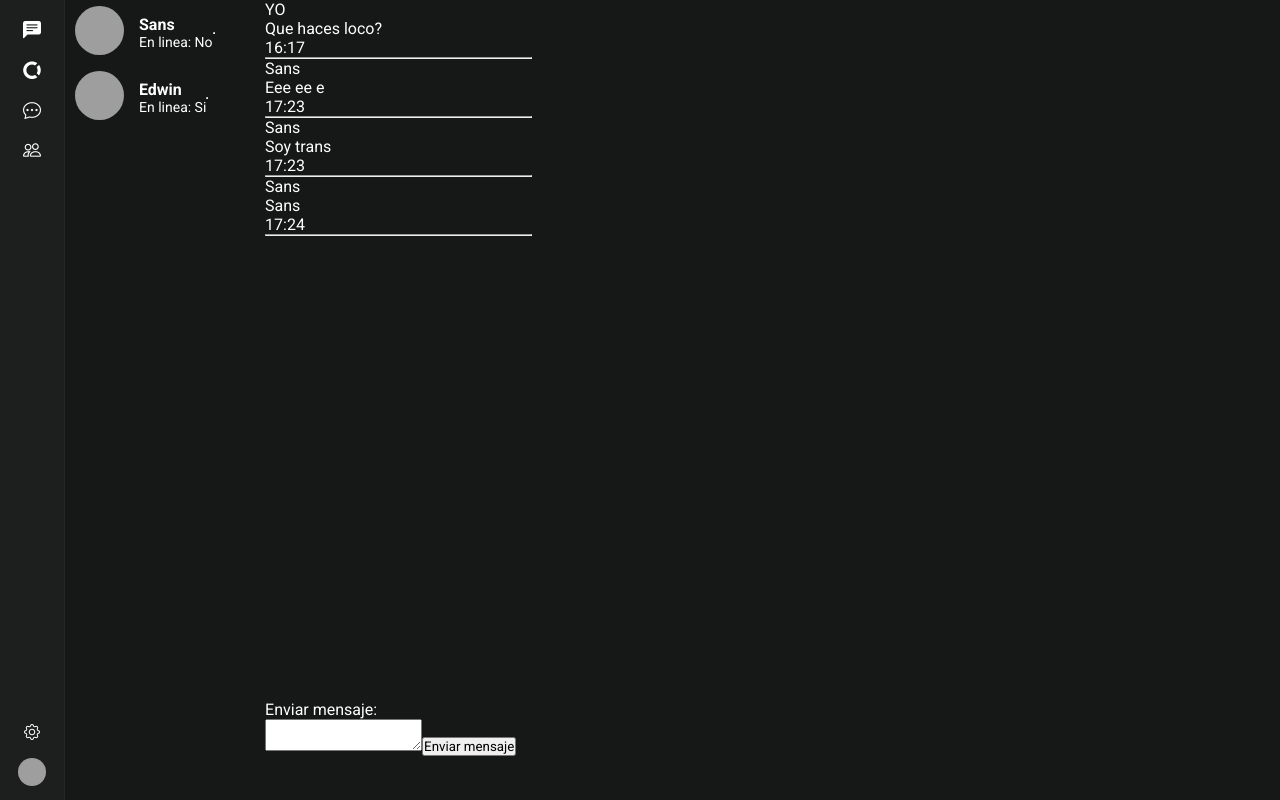
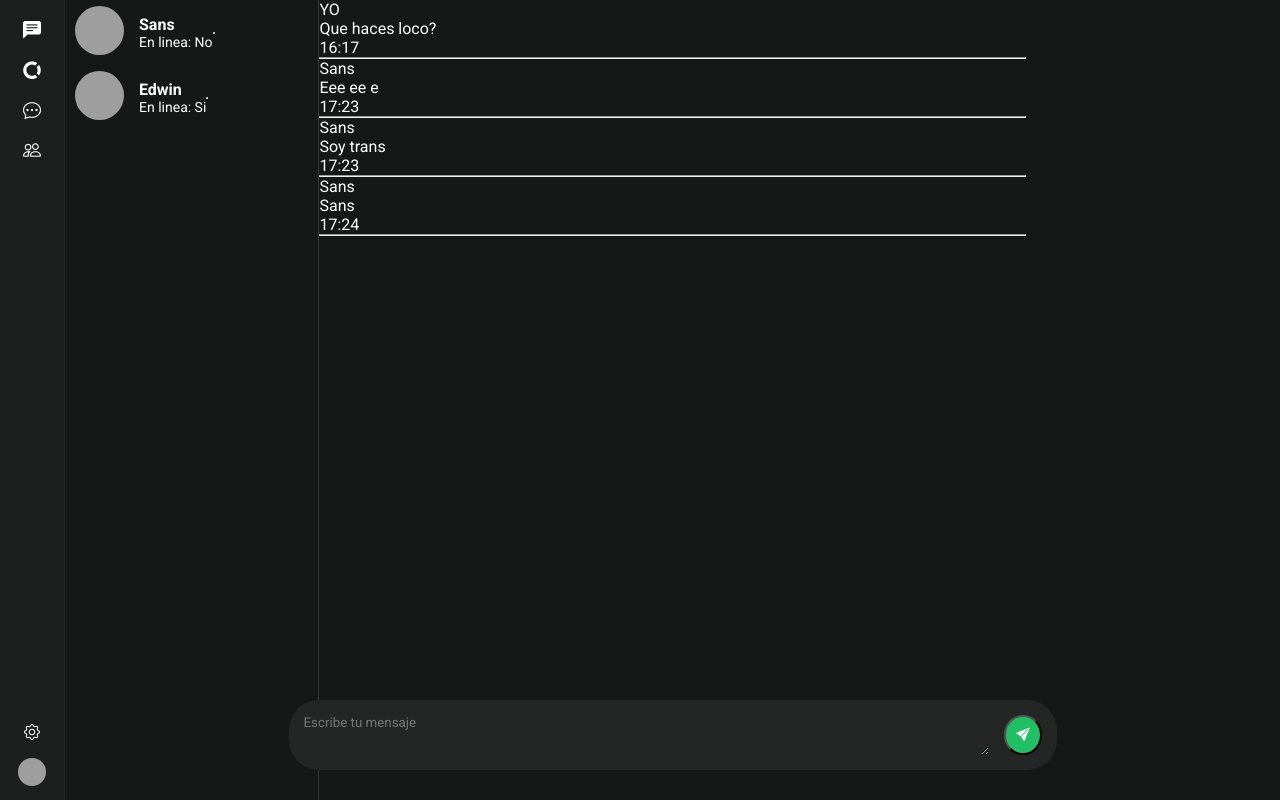
Before and after one commit to DalilaParis/UTN_TPfinal, a React (Vite) app: page /contacto/1 in a window 1280 px wide. Built offline with nearby package versions, Linux system fonts and the light colour scheme; grey boxes are pictures that could not be loaded.

Commit message:
Agregue mas estilos

```diff
--- /dev/null
+++ b/src/Components/NewMessageForm/NewMessageForm.css
@@ -0,0 +1,36 @@
+@import url("https://cdn.jsdelivr.net/npm/bootstrap-icons@1.13.1/font/bootstrap-icons.min.css");
+
+.button-send{
+    text-decoration: none;
+    background-color: rgb(33, 191, 99);
+    height: 40px;
+    width: 40px;
+    border-radius: 50%;
+}
+
+.bi-send-fill{
+    color:black;
+}
+
+textarea{
+    text-decoration: none;
+    background: none;
+    width: 100%;
+    border: none;
+    align-items: center;
+    color: white;
+}
+
+label{
+    display: none;
+}
+
+.message-form{
+    display: flex;
+    flex-direction: row;
+    width: 100%;
+    background-color: rgb(36, 38, 38);
+    padding: 15px;
+    border-radius: 30px;
+    gap: 15px;
+}
--- a/src/Components/NewMessageForm/NewMessageForm.jsx
+++ b/src/Components/NewMessageForm/NewMessageForm.jsx
@@ -1,5 +1,6 @@
 import React, { useContext } from 'react'
 import { ContactListContext } from '../../Context/ContactListContext'
+import "./NewMessageForm.css"
 
 const NewMessageForm = (props) => {
     console.log(useContext(ContactListContext))
@@ -15,10 +16,10 @@ const NewMessageForm = (props) => {
 
     return (
 
-        <form onSubmit={handleSubmit}>
-            <label htmlFor="mensaje">Enviar mensaje:</label>
-            <textarea id='mensaje' name='mensaje'  />
-            <button>Enviar mensaje</button>
+        <form onSubmit={handleSubmit} class="message-form">
+            <label htmlFor="mensaje">Escribe tu mensaje</label>
+            <textarea id='mensaje' name='mensaje' placeholder='Escribe tu mensaje' />
+            <button class="button-send"><i class="bi bi-send-fill"></i></button>
         </form>
 
     )
--- a/src/Screens/HomeScreen/HomeScreen.css
+++ b/src/Screens/HomeScreen/HomeScreen.css
@@ -1,4 +1,10 @@
 .contact-list{
     background-color: rgb(22, 23, 23);
     height:100vh;
+    width: 30%;
+    border-right: 1px solid rgb(51, 54, 54);
 }
+
+.container-list{
+    width: 100%;
+}
--- a/src/Screens/HomeScreen/HomeScreen.jsx
+++ b/src/Screens/HomeScreen/HomeScreen.jsx
@@ -5,7 +5,7 @@ import "./HomeScreen.css"
 
 const HomeScreen = () => {
   return (
-    <div>
+    <div class="container-list">
         <div class='contact-list'>
             <ContactList/>
         </div>
--- a/src/Screens/MessageScreen/messageScreen.css
+++ b/src/Screens/MessageScreen/messageScreen.css
@@ -6,14 +6,15 @@
 }
 
 .message-screen__contact-list-container{
-    width: 350px;
+    width: 30%;
     height: 100%;
+    border-right: 1px solid rgb(51, 54, 54);
 }
 .message-screen__messages-container{
-    width: 100%;
-    height: 100%;
+    width: 100vh;
+    height: 100vh;
     display: flex;
-    position: relative;
+    justify-content: center;
     padding-bottom: 100px;
 
 }
@@ -21,4 +22,5 @@
     position: absolute;
     bottom: 0;
     height: 100px;
+    width: 60%;
 }
```
Also changed, not shown: public/AMAMOS.jpg (added).
